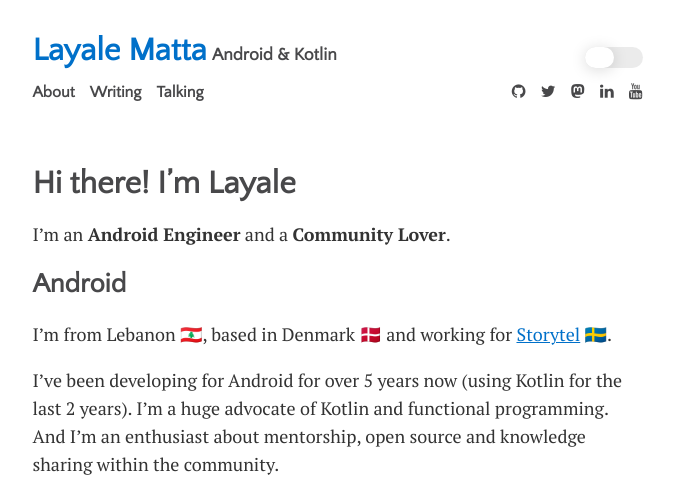
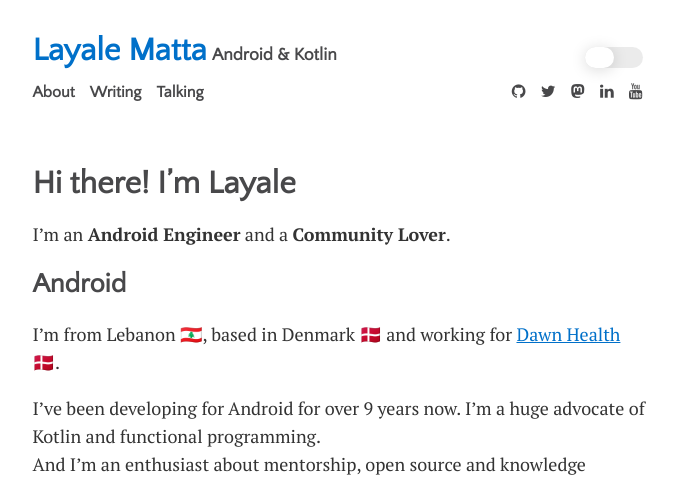
Before and after one commit to yalematta/yalematta.github.io, a Jekyll site: the page built from menu/about.md, in a window 1280 px wide. Shown: the top 483 px of the page, without its empty margins (300-977 px from the left). Built offline with Jekyll 4.4.1, drawn with Linux system fonts in a browser that asks for light colours; nearby versions of some CDN libraries; some web fonts are replaced.

Commit message:
Update about.md

```diff
--- a/menu/about.md
+++ b/menu/about.md
@@ -8,9 +8,9 @@ I'm an **Android Engineer** and a **Community Lover**.
 Android
 -------
 
-I'm from Lebanon 🇱🇧, based in Denmark 🇩🇰 and working for [Storytel](https://mofibo.com/) 🇸🇪.
+I'm from Lebanon 🇱🇧, based in Denmark 🇩🇰 and working for [Dawn Health](https://dawnhealth.com/) 🇩🇰.
 
-I've been developing for Android for over 5 years now (using Kotlin for the last 2 years). I’m a huge advocate of Kotlin and functional programming. <br> And I'm an enthusiast about mentorship, open source and knowledge sharing within the community.
+I've been developing for Android for over 9 years now. I’m a huge advocate of Kotlin and functional programming. <br> And I'm an enthusiast about mentorship, open source and knowledge sharing within the community.
 
 Projects I have worked on
 -------------------------
```
